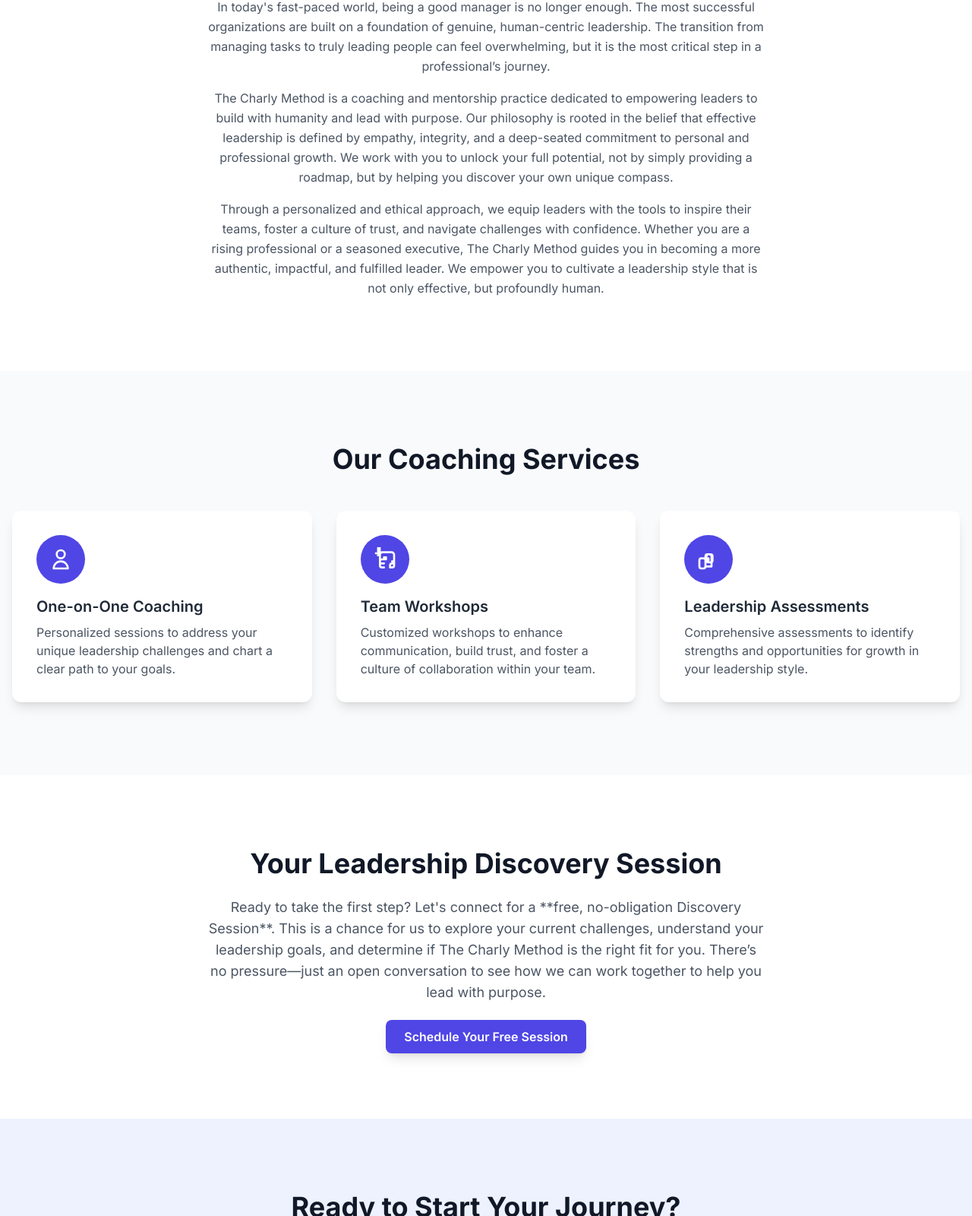
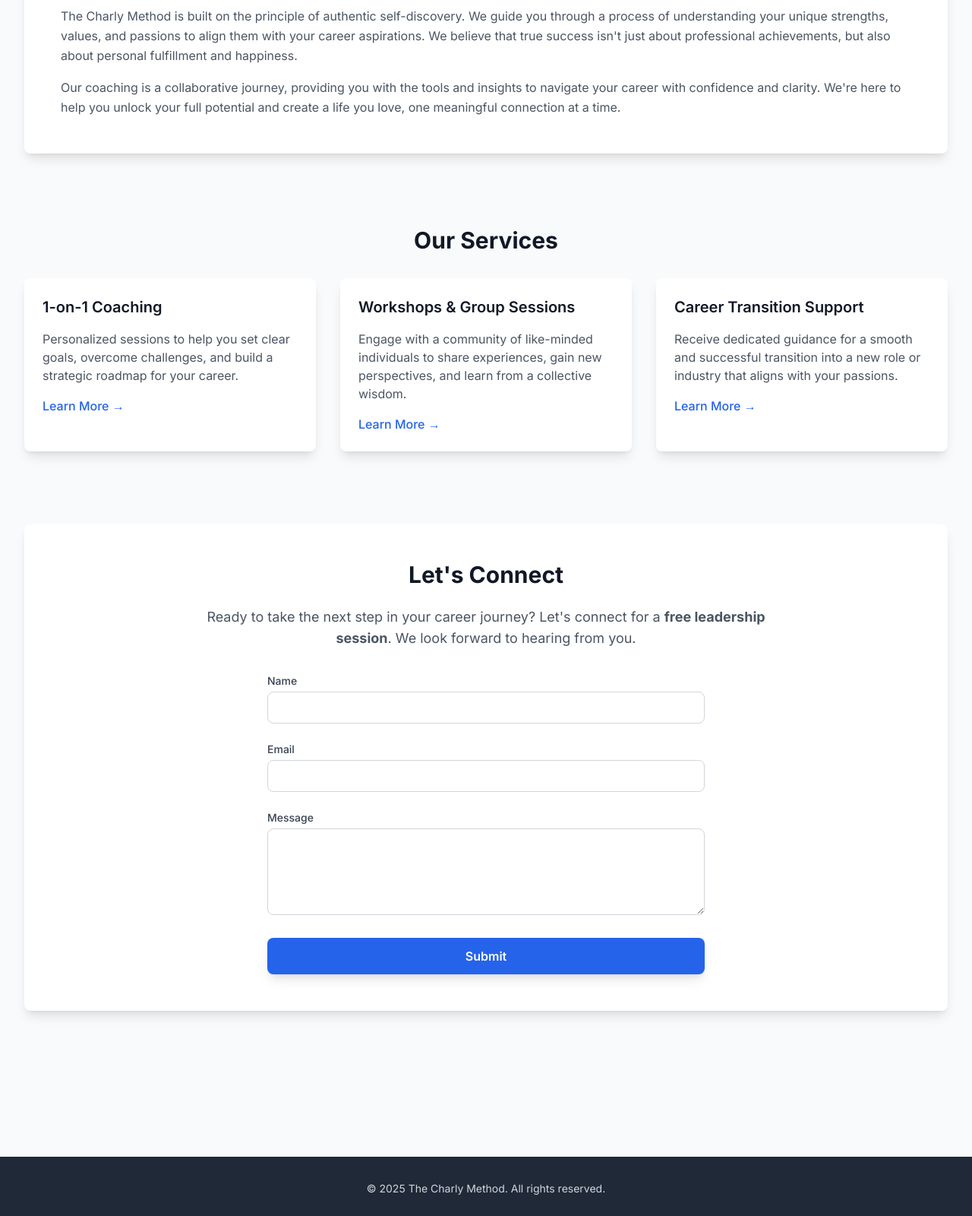
Before and after one commit to CharlesMalec/thecharlymethod, a plain HTML site: page index.html in a window 1280 px wide. Shown: the part 656-2256 px from the top of the page at 76% size. Drawn offline with nearby package versions, Linux system fonts and the light colour scheme.

Commit message:
update bold issues

```diff
--- a/index.html
+++ b/index.html
@@ -3,160 +3,131 @@
 <head>
     <meta charset="UTF-8">
     <meta name="viewport" content="width=device-width, initial-scale=1.0">
-    <title>The Charly Method - Human-Centric Leadership Coaching</title>
-    <!-- Use the Inter font from Google Fonts -->
+    <title>The Charly Method</title>
+    <script src="https://cdn.tailwindcss.com"></script>
     <link rel="preconnect" href="https://fonts.googleapis.com">
     <link rel="preconnect" href="https://fonts.gstatic.com" crossorigin>
-    <link href="https://fonts.googleapis.com/css2?family=Inter:wght@400;600;700&display=swap" rel="stylesheet">
-
-    <!-- Load Tailwind CSS from CDN -->
-    <script src="https://cdn.tailwindcss.com"></script>
+    <link href="https://fonts.googleapis.com/css2?family=Inter:wght@400;500;600;700&display=swap" rel="stylesheet">
     <style>
         body {
             font-family: 'Inter', sans-serif;
-            background-color: #f8f8f8; /* A light, neutral background */
+            background-color: #f7fafc;
         }
     </style>
 </head>
-<body class="text-gray-800">
+<body class="bg-gray-50 text-gray-800">
 
-    <!-- Header & Navigation -->
-    <header class="bg-white shadow-md">
-        <nav class="container mx-auto px-4 py-4 flex justify-between items-center">
-            <!-- Logo Section -->
+    <!-- Header Section -->
+    <header class="bg-white shadow-sm p-4 md:p-6 sticky top-0 z-50">
+        <div class="max-w-7xl mx-auto flex justify-between items-center">
             <div class="flex items-center space-x-2">
-                <!--
-                    This is the placeholder for your actual logo image.
-                    Replace the 'src' attribute with the URL or path to your logo file.
-                    For best results, use a transparent PNG or an SVG.
-                -->
-                <img src="images/logo.png" alt="The Charly Method Logo" class="h-10 w-10 rounded-full">
-                <a href="#hero" class="text-xl font-bold tracking-tight">The Charly Method</a>
+                <div class="text-xl font-bold text-gray-900">The Charly Method</div>
             </div>
-
-            <!-- Navigation Links - Updated to include the new section -->
-            <div class="hidden md:flex space-x-6 text-sm font-semibold">
-                <a href="#about" class="hover:text-indigo-600 transition-colors">About</a>
-                <a href="#services" class="hover:text-indigo-600 transition-colors">Services</a>
-                <a href="#discovery" class="hover:text-indigo-600 transition-colors">Discovery</a>
-                <a href="#contact" class="hover:text-indigo-600 transition-colors">Contact</a>
+            <nav class="hidden md:flex space-x-4 md:space-x-6 text-sm md:text-base">
+                <a href="#about" class="text-gray-600 hover:text-gray-900 transition-colors duration-200">About</a>
+                <a href="#services" class="text-gray-600 hover:text-gray-900 transition-colors duration-200">Services</a>
+                <a href="#contact" class="text-gray-600 hover:text-gray-900 transition-colors duration-200">Contact</a>
+            </nav>
+            <a href="#contact" class="hidden md:block bg-blue-600 text-white px-4 py-2 rounded-md hover:bg-blue-700 transition-colors duration-200 shadow-lg">Get in Touch</a>
+            <button class="md:hidden text-gray-600 focus:outline-none">
+                <svg class="w-6 h-6" fill="none" stroke="currentColor" viewBox="0 0 24 24" xmlns="http://www.w3.org/2000/svg">
+                    <path stroke-linecap="round" stroke-linejoin="round" stroke-width="2" d="M4 6h16M4 12h16m-7 6h7"></path>
+                </svg>
+            </button>
         </div>
-        </nav>
     </header>
 
-    <main>
+    <main class="max-w-7xl mx-auto px-4 sm:px-6 lg:px-8 py-12 md:py-24">
+
         <!-- Hero Section -->
-        <section id="hero" class="relative bg-gradient-to-r from-indigo-50 to-white py-20 md:py-32 flex items-center justify-center text-center">
-            <div class="container mx-auto px-4">
-                <h1 class="text-3xl md:text-5xl lg:text-6xl font-extrabold text-gray-900 leading-tight mb-4">
-                    The Charly Method
-                </h1>
-                <p class="text-lg md:text-2xl text-gray-600 mb-8 max-w-2xl mx-auto font-light">
-                    From Manager to Leader.
+        <section class="text-center mb-16 md:mb-24">
+            <h1 class="text-4xl sm:text-5xl font-extrabold text-gray-900 leading-tight mb-4">Empower Your Future Through Meaningful Connections</h1>
+            <p class="text-lg sm:text-xl text-gray-600 max-w-3xl mx-auto mb-8">
+                The Charly Method provides expert coaching to build a fulfilling and purpose-driven career. We believe your professional journey should be a reflection of your true self.
             </p>
-                <a href="#contact" class="px-6 py-3 bg-indigo-600 text-white font-semibold rounded-lg shadow-lg hover:bg-indigo-700 transition-colors">
-                    Start Your Leadership Journey
-                </a>
+            <div class="flex flex-col sm:flex-row justify-center space-y-4 sm:space-y-0 sm:space-x-4">
+                <a href="#services" class="bg-blue-600 text-white font-semibold py-3 px-8 rounded-lg shadow-lg hover:bg-blue-700 transition-colors duration-200">Explore Services</a>
+                <a href="#contact" class="bg-gray-200 text-gray-800 font-semibold py-3 px-8 rounded-lg shadow-lg hover:bg-gray-300 transition-colors duration-200">Contact Us</a>
             </div>
         </section>
 
         <!-- About Section -->
-        <section id="about" class="py-16 md:py-24 bg-white">
-            <div class="container mx-auto px-4 max-w-3xl text-center">
-                <h2 class="text-3xl md:text-4xl font-bold mb-6 text-gray-900">About The Charly Method</h2>
-                <p class="mb-4 text-gray-600 leading-relaxed">
-                    In today's fast-paced world, being a good manager is no longer enough. The most successful organizations are built on a foundation of genuine, human-centric leadership. The transition from managing tasks to truly leading people can feel overwhelming, but it is the most critical step in a professional’s journey.
-                </p>
-                <p class="mb-4 text-gray-600 leading-relaxed">
-                    The Charly Method is a coaching and mentorship practice dedicated to empowering leaders to build with humanity and lead with purpose. Our philosophy is rooted in the belief that effective leadership is defined by empathy, integrity, and a deep-seated commitment to personal and professional growth. We work with you to unlock your full potential, not by simply providing a roadmap, but by helping you discover your own unique compass.
+        <section id="about" class="mb-16 md:mb-24">
+            <div class="bg-white p-8 md:p-12 rounded-lg shadow-lg">
+                <h2 class="text-3xl font-bold text-gray-900 mb-6">About The Charly Method</h2>
+                <p class="text-gray-600 leading-relaxed mb-4">
+                    The Charly Method is built on the principle of authentic self-discovery. We guide you through a process of understanding your unique strengths, values, and passions to align them with your career aspirations. We believe that true success isn't just about professional achievements, but also about personal fulfillment and happiness.
                 </p>
                 <p class="text-gray-600 leading-relaxed">
-                    Through a personalized and ethical approach, we equip leaders with the tools to inspire their teams, foster a culture of trust, and navigate challenges with confidence. Whether you are a rising professional or a seasoned executive, The Charly Method guides you in becoming a more authentic, impactful, and fulfilled leader. We empower you to cultivate a leadership style that is not only effective, but profoundly human.
+                    Our coaching is a collaborative journey, providing you with the tools and insights to navigate your career with confidence and clarity. We're here to help you unlock your full potential and create a life you love, one meaningful connection at a time.
                 </p>
             </div>
         </section>
 
         <!-- Services Section -->
-        <section id="services" class="py-16 md:py-24 bg-gray-50">
-            <div class="container mx-auto px-4">
-                <h2 class="text-3xl md:text-4xl font-bold text-center mb-12 text-gray-900">Our Coaching Services</h2>
-                <div class="grid md:grid-cols-3 gap-8">
-                    <!-- Service 1 -->
-                    <div class="bg-white p-8 rounded-xl shadow-lg hover:shadow-xl transition-shadow duration-300">
-                        <div class="flex items-center justify-center h-16 w-16 mb-4 bg-indigo-600 rounded-full">
-                            <!-- Icon color changed to white for contrast -->
-                            <svg xmlns="http://www.w3.org/2000/svg" class="h-8 w-8 text-white" fill="none" viewBox="0 0 24 24" stroke="currentColor">
-                                <path stroke-linecap="round" stroke-linejoin="round" stroke-width="2" d="M16 7a4 4 0 11-8 0 4 4 0 018 0zM12 14a7 7 0 00-7 7h14a7 7 0 00-7-7z" />
-                            </svg>
+        <section id="services" class="mb-16 md:mb-24">
+            <h2 class="text-3xl font-bold text-center text-gray-900 mb-8">Our Services</h2>
+            <div class="grid grid-cols-1 md:grid-cols-3 gap-8">
+                <!-- Service Card 1 -->
+                <div class="bg-white p-6 rounded-lg shadow-lg transition-transform duration-300 hover:scale-105">
+                    <h3 class="text-xl font-semibold text-gray-900 mb-4">1-on-1 Coaching</h3>
+                    <p class="text-gray-600 mb-4">
+                        Personalized sessions to help you set clear goals, overcome challenges, and build a strategic roadmap for your career.
+                    </p>
+                    <a href="#contact" class="text-blue-600 hover:underline font-medium">Learn More &rarr;</a>
                 </div>
-                        <h3 class="text-xl font-semibold mb-2">One-on-One Coaching</h3>
-                        <p class="text-gray-600">
-                            Personalized sessions to address your unique leadership challenges and chart a clear path to your goals.
+                <!-- Service Card 2 -->
+                <div class="bg-white p-6 rounded-lg shadow-lg transition-transform duration-300 hover:scale-105">
+                    <h3 class="text-xl font-semibold text-gray-900 mb-4">Workshops & Group Sessions</h3>
+                    <p class="text-gray-600 mb-4">
+                        Engage with a community of like-minded individuals to share experiences, gain new perspectives, and learn from a collective wisdom.
                     </p>
+                    <a href="#contact" class="text-blue-600 hover:underline font-medium">Learn More &rarr;</a>
                 </div>
-
-                    <!-- Service 2 -->
-                    <div class="bg-white p-8 rounded-xl shadow-lg hover:shadow-xl transition-shadow duration-300">
-                        <div class="flex items-center justify-center h-16 w-16 mb-4 bg-indigo-600 rounded-full">
-                            <!-- Icon color changed to white for contrast -->
-                            <svg xmlns="http://www.w3.org/2000/svg" class="h-8 w-8 text-white" fill="none" viewBox="0 0 24 24" stroke="currentColor">
-                                <path stroke-linecap="round" stroke-linejoin="round" stroke-width="2" d="M17 20h2a2 2 0 002-2V7.5a2.5 2.5 0 00-2.5-2.5h-9a2.5 2.5 0 00-2.5 2.5V18a2 2 0 002 2h2m6 0v-2a2 2 0 012-2h2v-2h-2m-8 2H7v-2a2 2 0 012-2h2m0 0h2m-2-2v2h2v-2h-2zm-6-2h2m-2-2h2m-2 0h-2m2 0h2m-2 0h2m-2 0h2m-2-2h2m-2 0h2m-2 0h2m-2-2h2m-2 0h2m-2 0h2m-2-2h2m-2 0h2m-2 0h2" />
-                            </svg>
-                        </div>
-                        <h3 class="text-xl font-semibold mb-2">Team Workshops</h3>
-                        <p class="text-gray-600">
-                            Customized workshops to enhance communication, build trust, and foster a culture of collaboration within your team.
+                <!-- Service Card 3 -->
+                <div class="bg-white p-6 rounded-lg shadow-lg transition-transform duration-300 hover:scale-105">
+                    <h3 class="text-xl font-semibold text-gray-900 mb-4">Career Transition Support</h3>
+                    <p class="text-gray-600 mb-4">
+                        Receive dedicated guidance for a smooth and successful transition into a new role or industry that aligns with your passions.
                     </p>
-                    </div>
-
-                    <!-- Service 3 -->
-                    <div class="bg-white p-8 rounded-xl shadow-lg hover:shadow-xl transition-shadow duration-300">
-                        <div class="flex items-center justify-center h-16 w-16 mb-4 bg-indigo-600 rounded-full">
-                            <!-- Icon color changed to white for contrast -->
-                            <svg xmlns="http://www.w3.org/2000/svg" class="h-8 w-8 text-white" fill="none" viewBox="0 0 24 24" stroke="currentColor">
-                                <path stroke-linecap="round" stroke-linejoin="round" stroke-width="2" d="M9 19v-6a2 2 0 00-2-2H5a2 2 0 00-2 2v6a2 2 0 002 2h2a2 2 0 002-2zm0 0V9a2 2 0 012-2h2a2 2 0 012 2v10m-6 0h6m-3 0h3m-3-4v-4m0-4h2a2 2 0 012 2v4a2 2 0 01-2 2h-2a2 2 0 01-2-2V9a2 2 0 012-2z" />
-                            </svg>
-                        </div>
-                        <h3 class="text-xl font-semibold mb-2">Leadership Assessments</h3>
-                        <p class="text-gray-600">
-                            Comprehensive assessments to identify strengths and opportunities for growth in your leadership style.
-                        </p>
-                    </div>
+                    <a href="#contact" class="text-blue-600 hover:underline font-medium">Learn More &rarr;</a>
                 </div>
             </div>
         </section>
 
-        <!-- New: Leadership Discovery Session Section -->
-        <section id="discovery" class="py-16 md:py-24 bg-white">
-            <div class="container mx-auto px-4 max-w-3xl text-center">
-                <h2 class="text-3xl md:text-4xl font-bold mb-6 text-gray-900">Your Leadership Discovery Session</h2>
-                <p class="text-lg text-gray-600 mb-8">
-                    Ready to take the first step? Let's connect for a **free, no-obligation Discovery Session**. This is a chance for us to explore your current challenges, understand your leadership goals, and determine if The Charly Method is the right fit for you. There’s no pressure—just an open conversation to see how we can work together to help you lead with purpose.
+        <!-- Contact Section -->
+        <section id="contact" class="mb-16 md:mb-24">
+            <div class="bg-white p-8 md:p-12 rounded-lg shadow-lg">
+                <h2 class="text-3xl font-bold text-gray-900 mb-6 text-center">Let's Connect</h2>
+                <p class="text-lg text-gray-600 text-center max-w-3xl mx-auto mb-8">
+                    Ready to take the next step in your career journey? Let's connect for a <strong>free leadership session</strong>. We look forward to hearing from you.
                 </p>
-                <a href="mailto:charles.malec@hotmail.fr" class="px-6 py-3 bg-indigo-600 text-white font-semibold rounded-lg shadow-lg hover:bg-indigo-700 transition-colors">
-                    Schedule Your Free Session
-                </a>
+                <form class="space-y-6 max-w-xl mx-auto">
+                    <div>
+                        <label for="name" class="block text-sm font-medium text-gray-700 mb-1">Name</label>
+                        <input type="text" id="name" name="name" class="w-full px-4 py-2 border border-gray-300 rounded-lg focus:outline-none focus:ring-2 focus:ring-blue-500 transition-colors duration-200" required>
+                    </div>
+                    <div>
+                        <label for="email" class="block text-sm font-medium text-gray-700 mb-1">Email</label>
+                        <input type="email" id="email" name="email" class="w-full px-4 py-2 border border-gray-300 rounded-lg focus:outline-none focus:ring-2 focus:ring-blue-500 transition-colors duration-200" required>
+                    </div>
+                    <div>
+                        <label for="message" class="block text-sm font-medium text-gray-700 mb-1">Message</label>
+                        <textarea id="message" name="message" rows="4" class="w-full px-4 py-2 border border-gray-300 rounded-lg focus:outline-none focus:ring-2 focus:ring-blue-500 transition-colors duration-200" required></textarea>
+                    </div>
+                    <button type="submit" class="w-full bg-blue-600 text-white font-semibold py-3 rounded-lg shadow-lg hover:bg-blue-700 transition-colors duration-200">
+                        Submit
+                    </button>
+                </form>
             </div>
         </section>
 
-        <!-- Contact Section -->
-        <section id="contact" class="py-16 md:py-24 bg-indigo-50 text-center">
-            <div class="container mx-auto px-4 max-w-2xl">
-                <h2 class="text-3xl md:text-4xl font-bold mb-6 text-gray-900">Ready to Start Your Journey?</h2>
-                <p class="text-lg text-gray-600 mb-8">
-                    Let's connect and discuss how The Charly Method can help you become the leader you were meant to be.
-                </p>
-                <a href="mailto:charles.malec@hotmail.fr" class="inline-block px-8 py-4 bg-indigo-600 text-white font-semibold rounded-lg shadow-lg hover:bg-indigo-700 transition-colors">
-                    Get in Touch
-                </a>
-            </div>
-        </section>
     </main>
 
-    <!-- Footer -->
-    <footer class="bg-gray-800 text-white py-8">
-        <div class="container mx-auto px-4 text-center text-sm">
-            <p>&copy; <script>document.write(new Date().getFullYear())</script> The Charly Method. All Rights Reserved.</p>
+    <!-- Footer Section -->
+    <footer class="bg-gray-800 text-gray-300 py-8">
+        <div class="max-w-7xl mx-auto px-4 sm:px-6 lg:px-8 text-center text-sm">
+            <p>&copy; 2025 The Charly Method. All rights reserved.</p>
         </div>
     </footer>
 
```
Lines whose indentation alone changed are shown as unchanged.
